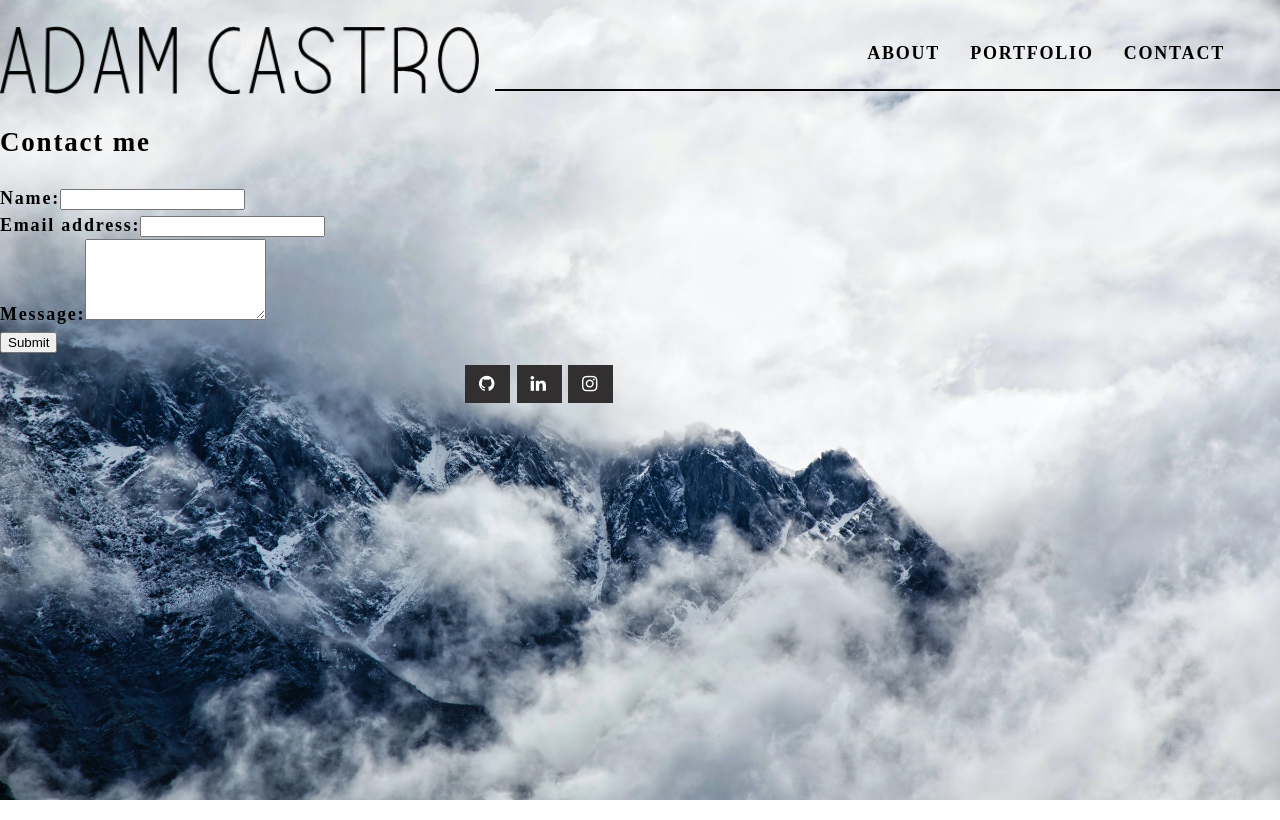
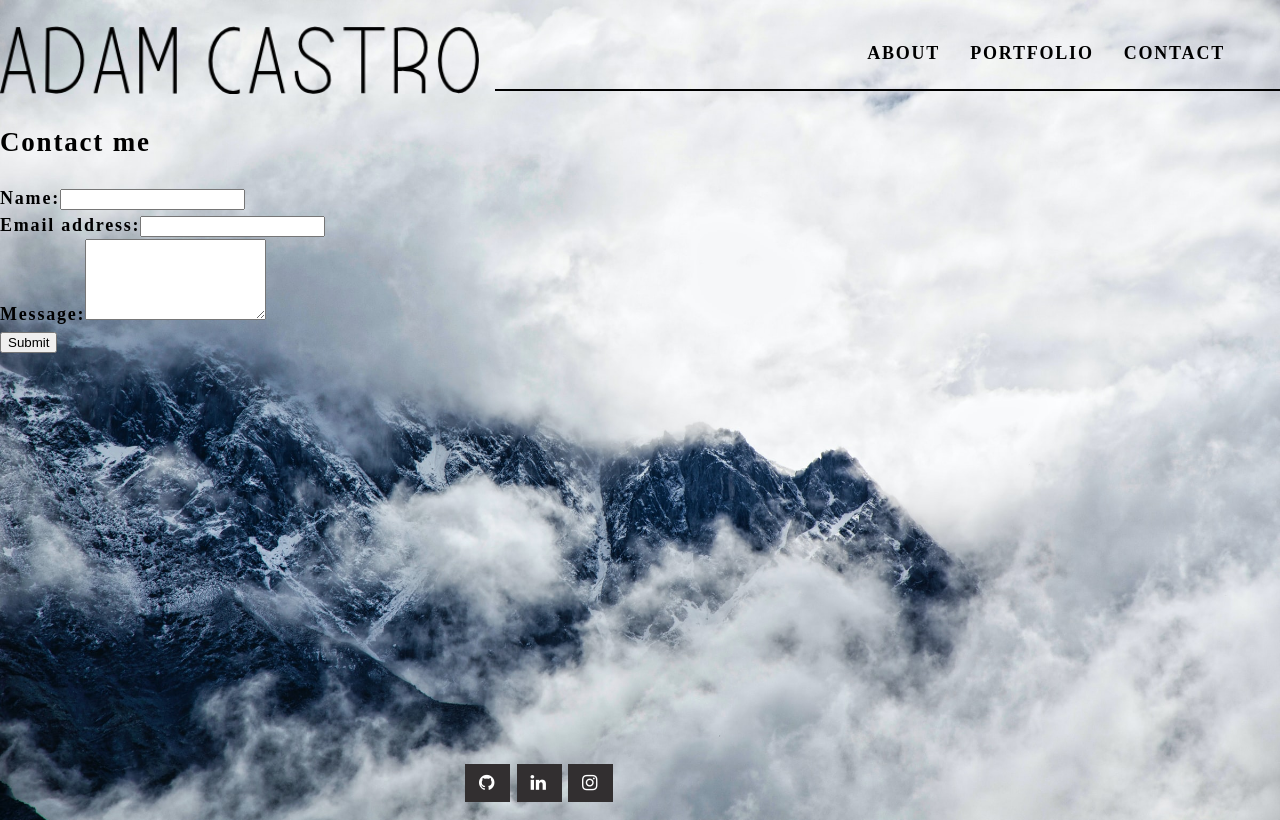
Before and after one commit to avc0021/portfolio-ac, a React (Create React App) app: page /contact in a window 1280 px wide. Built offline with nearby package versions, Linux system fonts and the light colour scheme.

Commit message:
alignment issues fixed with social icons

```diff
--- a/src/index.css
+++ b/src/index.css
@@ -6,16 +6,14 @@ main {
 	margin: 0 auto;
 	max-width: 90%;
   padding: 50px 30px;
+
 }
 
 * {
   box-sizing: border-box;
 }
 
-html,
-body {
-  min-height: 100%;
-}
+
 
 body {
   margin: 0;
@@ -31,11 +29,12 @@ body {
   background-image: url('./assets/background/mtn2.jpg');
   width: 100%;
   height: 100%;
-
   color: var(--light);
-
+  position: relative;
+  min-height: 100vh;
 
 }
+
 
 .header {
   margin-top: 20px;
@@ -100,6 +99,14 @@ body {
   text-decoration: inherit;
   text-transform: uppercase;
   outline: none;
+}
+
+.footer {
+  align-items: center;
+  position: absolute;
+  padding: 10px 10px 0px 10px;
+  bottom: 0;
+  width: 100%;
 }
 
 .my-2 {
```
